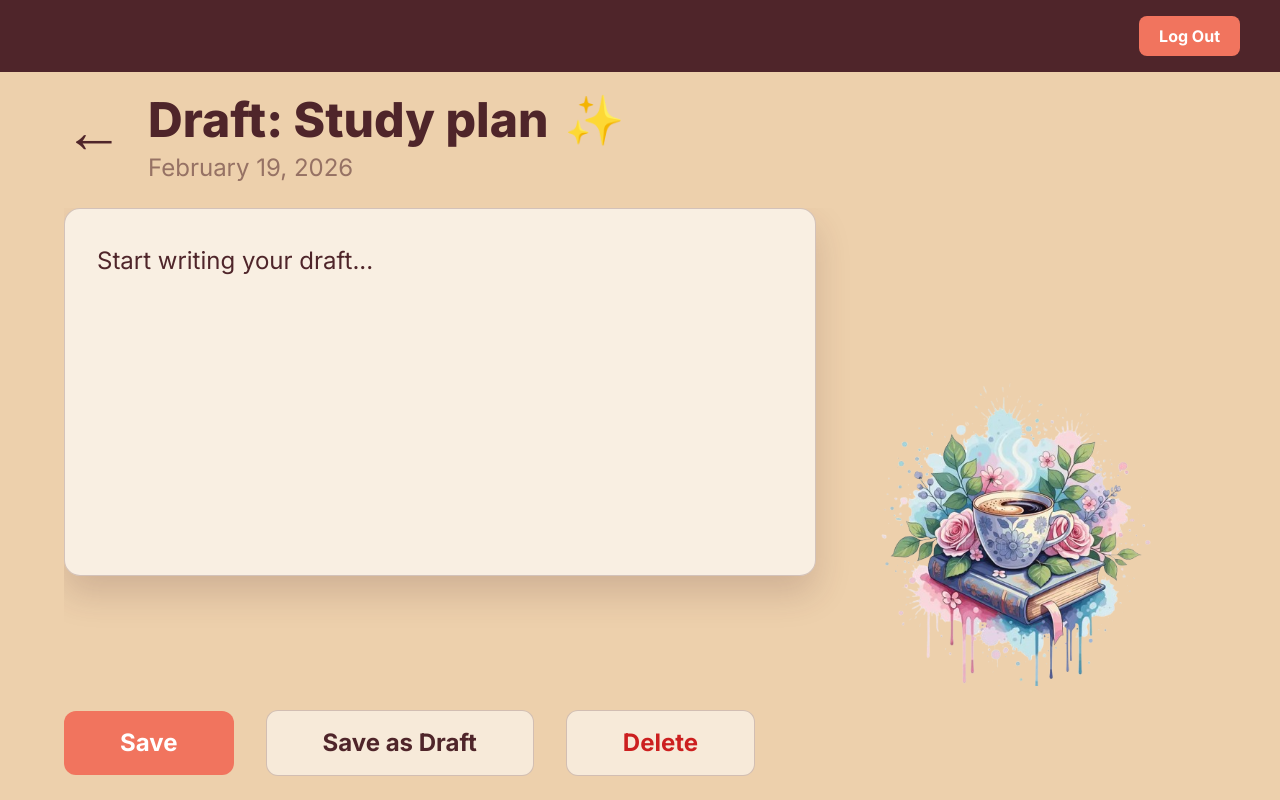
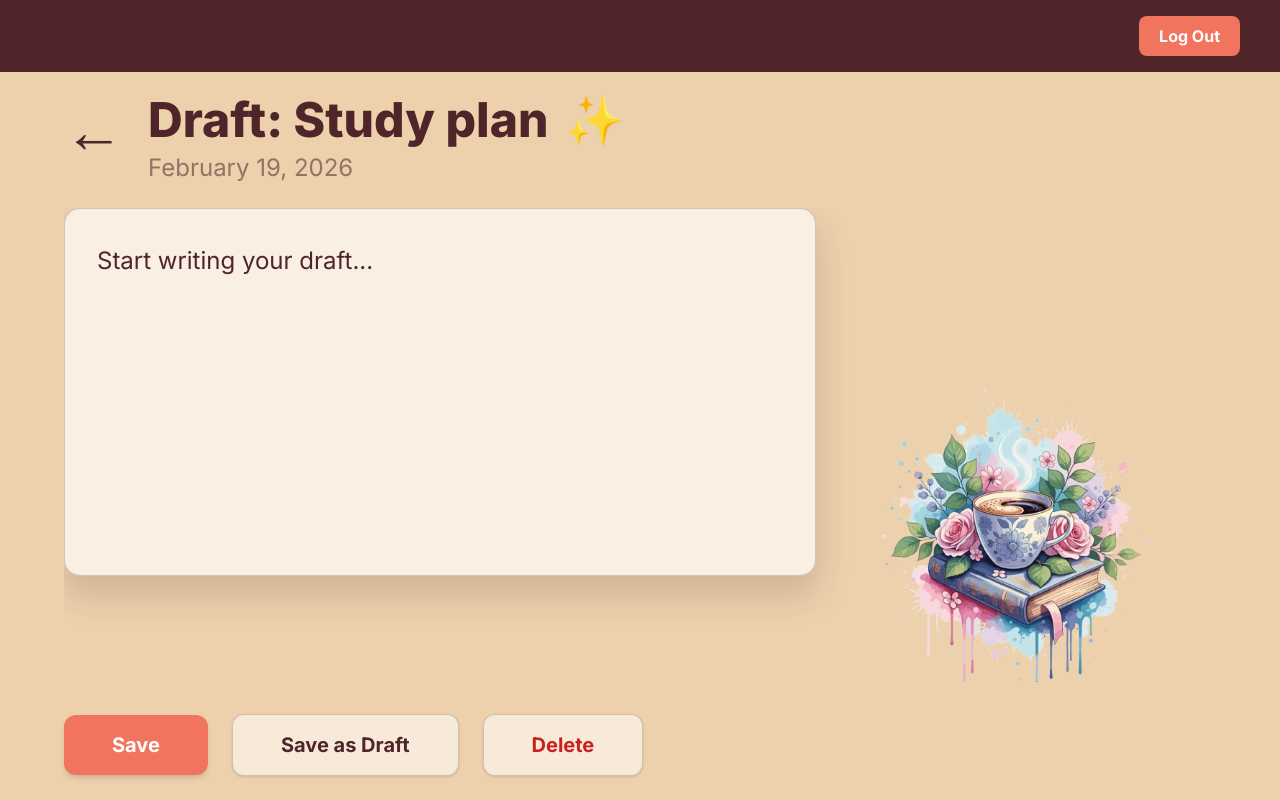
Before and after one commit to yeansreymom25-eng/daily-journal, a Next.js app: page /drafts/1 in a window 1280 px wide. Built offline with nearby package versions, Linux system fonts and the light colour scheme.

Commit message:
improve draft detail button layout clean UI

```diff
--- a/app/drafts/[id]/page.tsx
+++ b/app/drafts/[id]/page.tsx
@@ -183,10 +183,10 @@ export default function DraftDetailPage() {
           </div>
 
           {/* Buttons */}
-          <div className="mt-6 shrink-0 flex items-center gap-8">
+          <div className="mt-8 flex items-center gap-6 justify-start">
             <button
               onClick={saveUIOnly}
-              className="px-14 py-4 rounded-xl text-2xl font-bold text-white transition"
+              className="px-12 py-4 rounded-xl text-xl font-bold text-white transition shadow-md"
               style={{ backgroundColor: COLORS.primary }}
               onMouseEnter={(e) => hoverPrimary(e, true)}
               onMouseLeave={(e) => hoverPrimary(e, false)}
@@ -196,7 +196,7 @@ export default function DraftDetailPage() {
 
             <button
               onClick={saveAsDraftUIOnly}
-              className="px-14 py-4 rounded-xl text-2xl font-bold border transition"
+              className="px-12 py-4 rounded-xl text-xl font-bold border transition shadow-sm"
               style={{
                 backgroundColor: COLORS.softWhite,
                 borderColor: COLORS.border,
@@ -208,7 +208,7 @@ export default function DraftDetailPage() {
 
             <button
               onClick={deleteUIOnly}
-              className="px-14 py-4 rounded-xl text-2xl font-bold border transition"
+              className="px-12 py-4 rounded-xl text-xl font-bold border transition shadow-sm"
               style={{
                 backgroundColor: COLORS.softWhite,
                 borderColor: COLORS.border,
```
